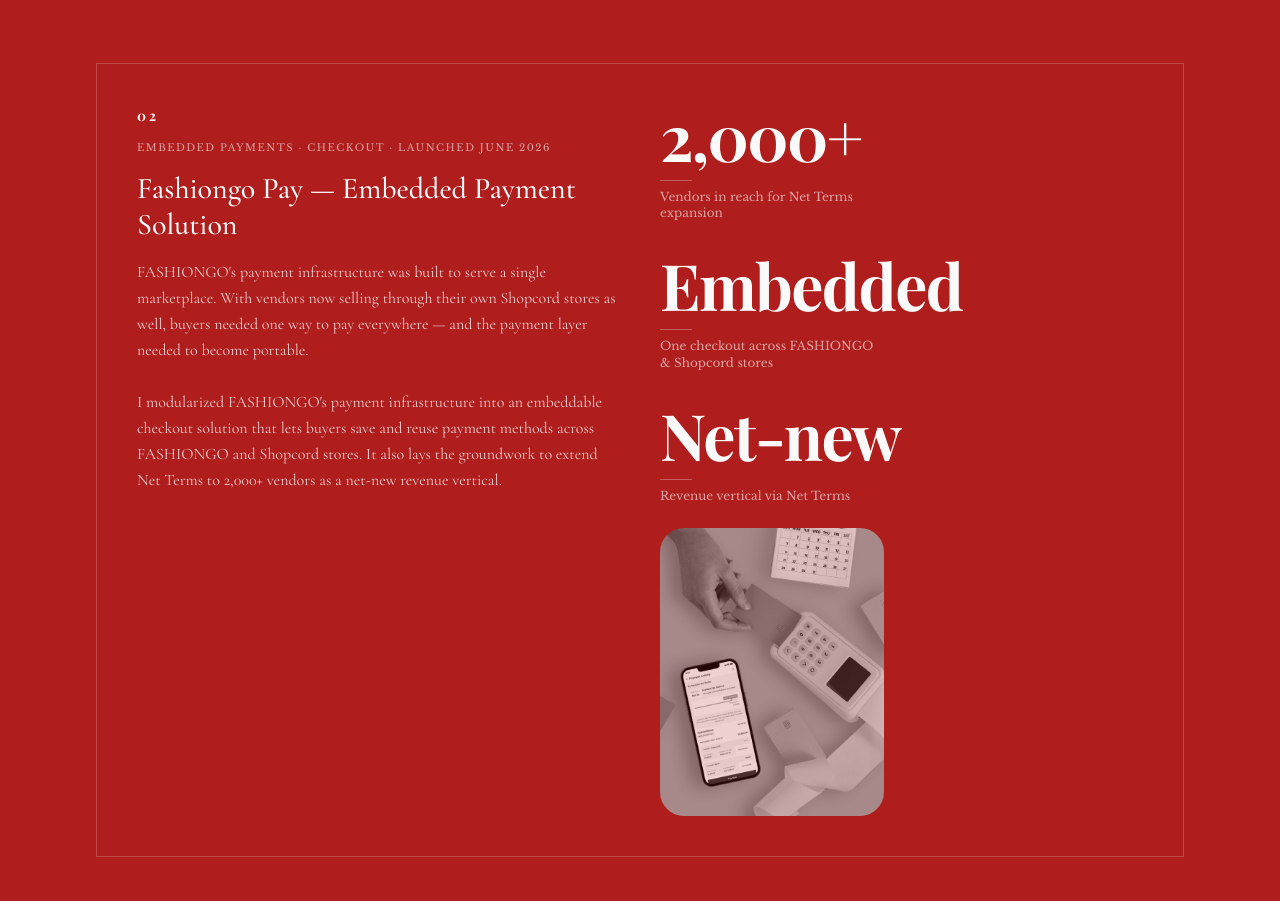
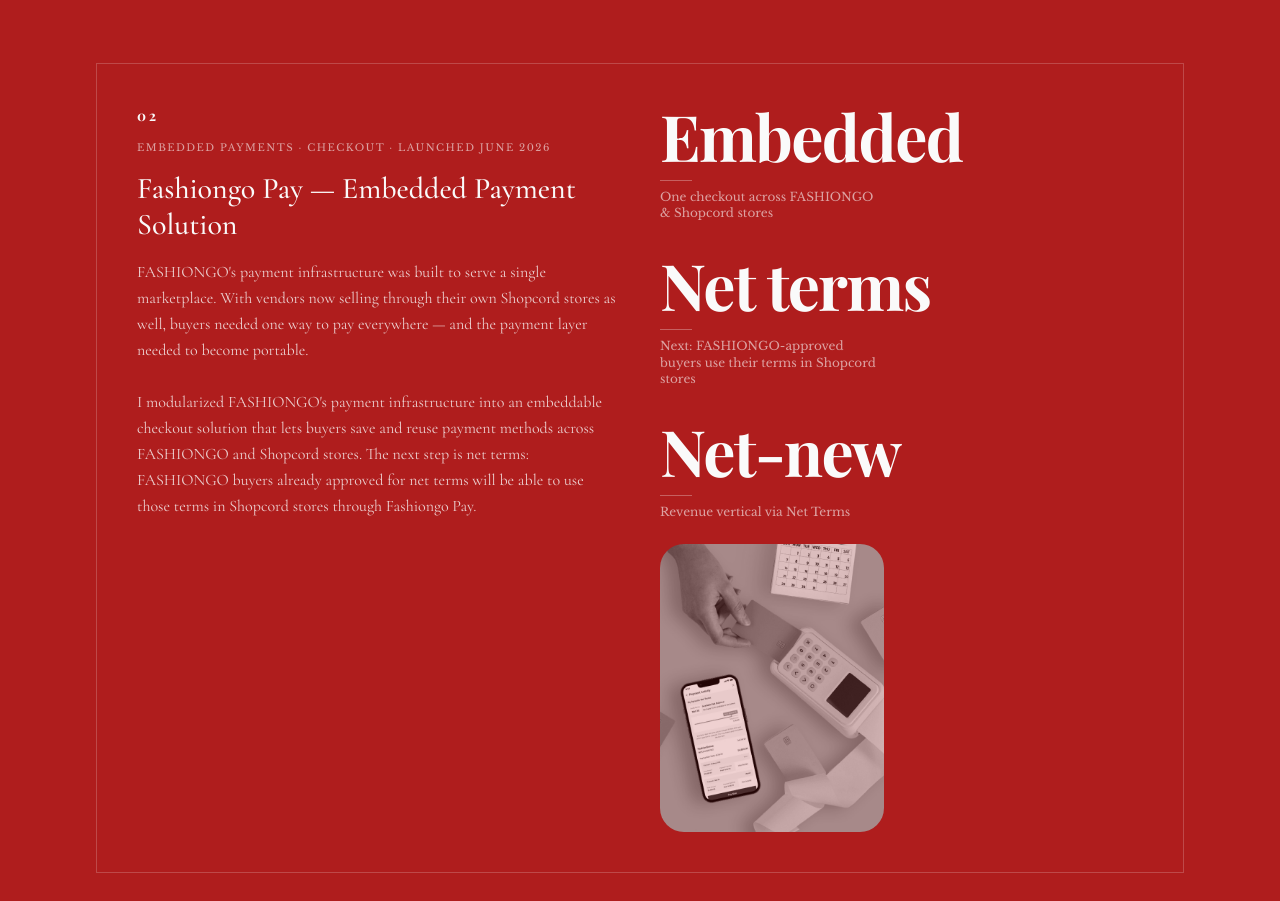
Before and after one commit to jennieryu/jennieryu.github.io, a plain HTML site: page ecommerce/index.html in a window 1280 px wide. Shown: the part 832-1733 px from the top of the page. Drawn offline with nearby package versions, Linux system fonts and the light colour scheme; a web font is replaced by a local one.

Commit message:
Separate first net terms launch from Fashiongo Pay's next step
- Net terms bullet: FASHIONGO's first net terms option, launched through
  a single Stripe + Balance onboarding flow for all 2,000+ vendors
- Fashiongo Pay: next step is letting FASHIONGO buyers use their
  approved net terms in Shopcord stores (replaces the vague "2,000+
  vendors" groundwork line on the resume and case study)

Co-Authored-By: Claude Opus 5.5 <noreply@anthropic.com>
Claude-Session: https://claude.ai/code/session_0198VQqXy39Y7oUCamEcucGa

```diff
--- a/ecommerce/index.html
+++ b/ecommerce/index.html
@@ -97,12 +97,12 @@
           <p class="case__tags">Embedded Payments · Checkout · Launched June 2026</p>
           <h3 class="case__title">Fashiongo Pay — Embedded Payment Solution</h3>
           <p class="case__text">FASHIONGO's payment infrastructure was built to serve a single marketplace. With vendors now selling through their own Shopcord stores as well, buyers needed one way to pay everywhere — and the payment layer needed to become portable.</p>
-          <p class="case__text">I modularized FASHIONGO's payment infrastructure into an embeddable checkout solution that lets buyers save and reuse payment methods across FASHIONGO and Shopcord stores. It also lays the groundwork to extend Net Terms to 2,000+ vendors as a net-new revenue vertical.</p>
+          <p class="case__text">I modularized FASHIONGO's payment infrastructure into an embeddable checkout solution that lets buyers save and reuse payment methods across FASHIONGO and Shopcord stores. The next step is net terms: FASHIONGO buyers already approved for net terms will be able to use those terms in Shopcord stores through Fashiongo Pay.</p>
         </div>
         <div class="case__aside">
           <div class="case__metrics">
-            <div class="metric"><span class="metric__value">2,000+</span><p class="metric__label">Vendors in reach for Net Terms expansion</p></div>
             <div class="metric"><span class="metric__value">Embedded</span><p class="metric__label">One checkout across FASHIONGO &amp; Shopcord stores</p></div>
+            <div class="metric"><span class="metric__value">Net terms</span><p class="metric__label">Next: FASHIONGO-approved buyers use their terms in Shopcord stores</p></div>
             <div class="metric"><span class="metric__value">Net-new</span><p class="metric__label">Revenue vertical via Net Terms</p></div>
           </div>
           <div class="case__media">
```
Also changed, not shown: 2 other files.
